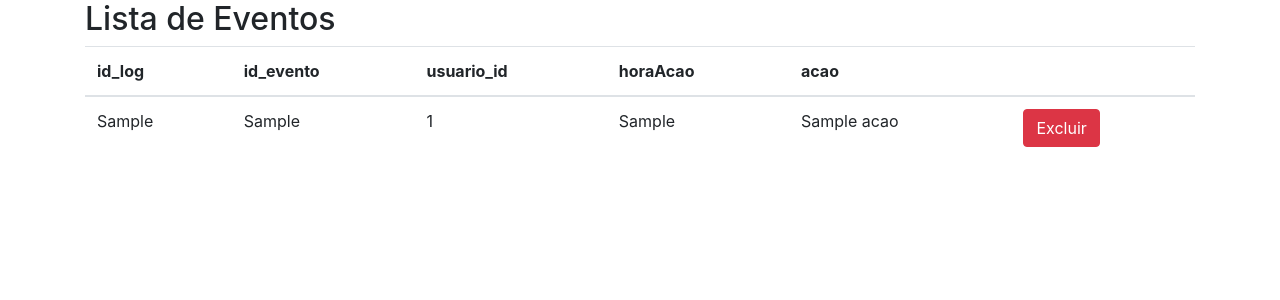
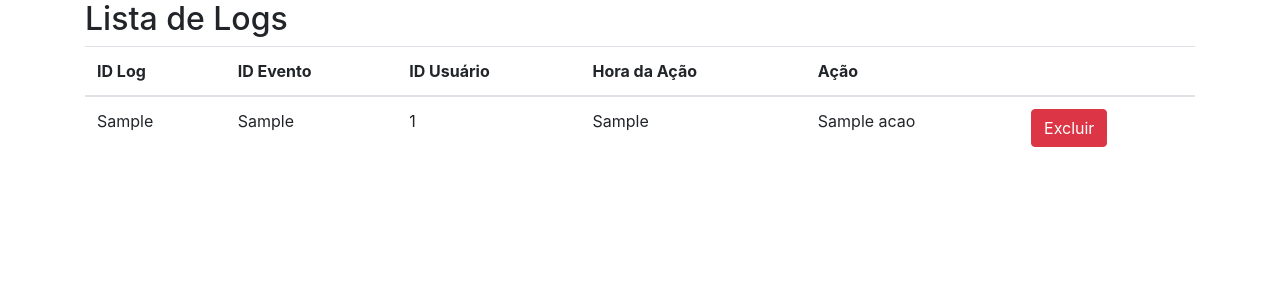
Before and after one commit to Cleitindograu420/Biblioteca_de_Alexandria, a Django app: template sistem/login/templates/templates_org/log.html in a window 1280 px wide. Shown: the part 56-356 px from the top of the page. Run offline with Django 5.2, Linux system fonts and the light colour scheme; data comes from the database, SQL or seed files in the repository; tables that the repository leaves empty hold one stand-in row (values such as "Sample post"); the template is opened without the code that fills it: values that come from a table or form of the project are taken from there, most other values are stand-ins (such as "Sample title", 1, 10 or a date in 2020); data that the repository does not hold is empty; some libraries are stand-ins or nearby versions.

Commit message:
Update log.html

```diff
--- a/sistem/login/templates/templates_org/log.html
+++ b/sistem/login/templates/templates_org/log.html
@@ -1,16 +1,16 @@
 {% extends "base_org.html" %}
 {% block content %}
 
-<h2>Lista de Eventos</h2>
+<h2>Lista de Logs</h2>
 
 <table class="table">
     <thead>
         <tr>
-            <th>id_log</th>
-            <th>id_evento</th>
-            <th>usuario_id</th>
-            <th>horaAcao</th>
-            <th>acao</th>
+            <th>ID Log</th>
+            <th>ID Evento</th>
+            <th>ID Usuário</th>
+            <th>Hora da Ação</th>
+            <th>Ação</th>
             <th></th>
         </tr>
     </thead>
@@ -23,12 +23,16 @@
             <td>{{ Log.usuario_id }}</td>
             <td>{{ Log.horaAcao }}</td>
             <td>{{ Log.acao }}</td>
-            <td><form action="{% url 'deletar_evento' evento.pk %}" method="POST" style="display:inline;">
+
+            <td>
+                <form action="{% url 'deletar_log' Log.id_log %}" method="POST" style="display:inline;">
                     {% csrf_token %}
                     <button type="submit" class="btn btn-danger">Excluir</button>
-                </form></td>
+                </form>
+            </td>
         </tr>
         {% endfor %}
     </tbody>
 </table>
+
 {% endblock content %}
```
